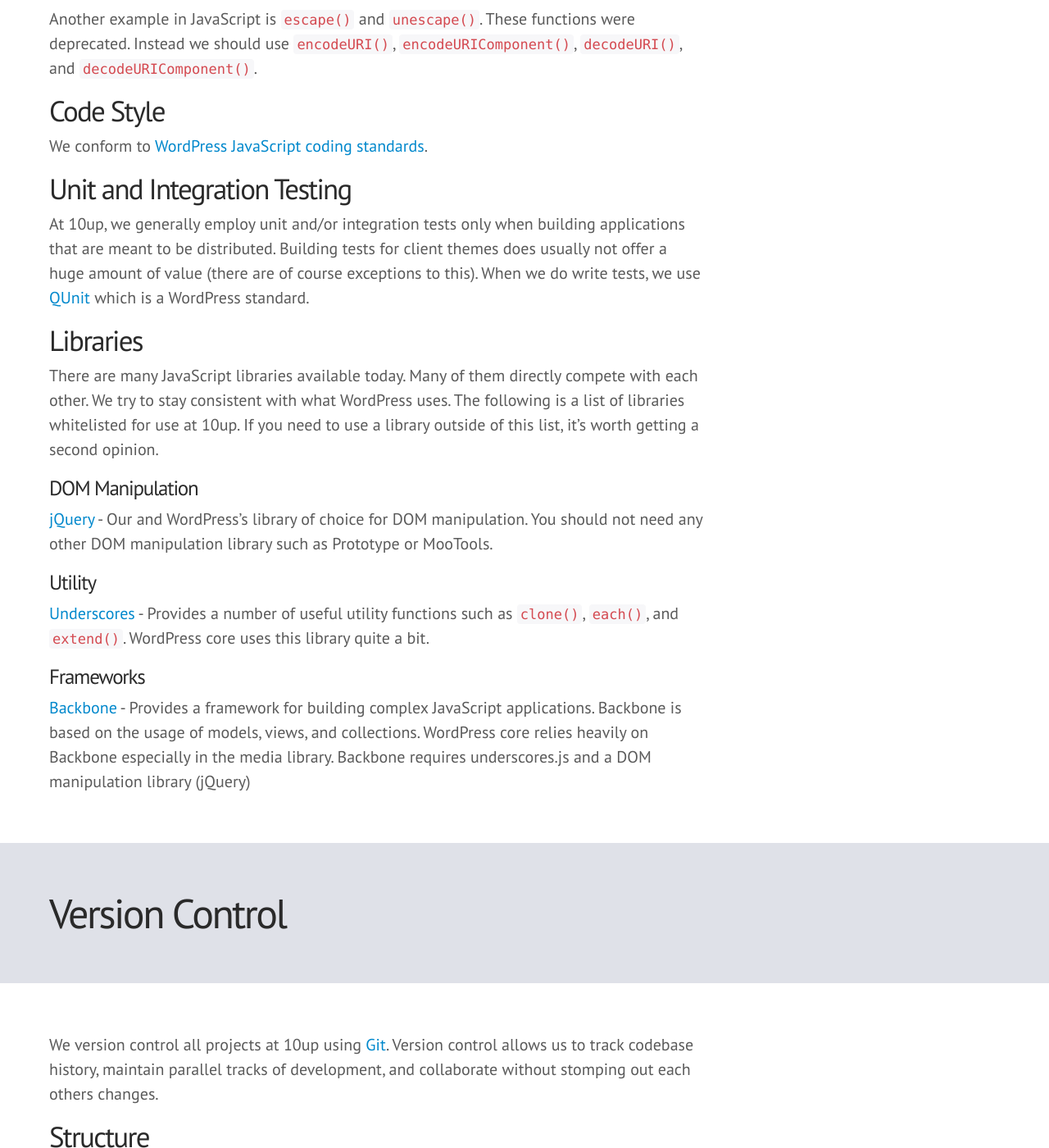
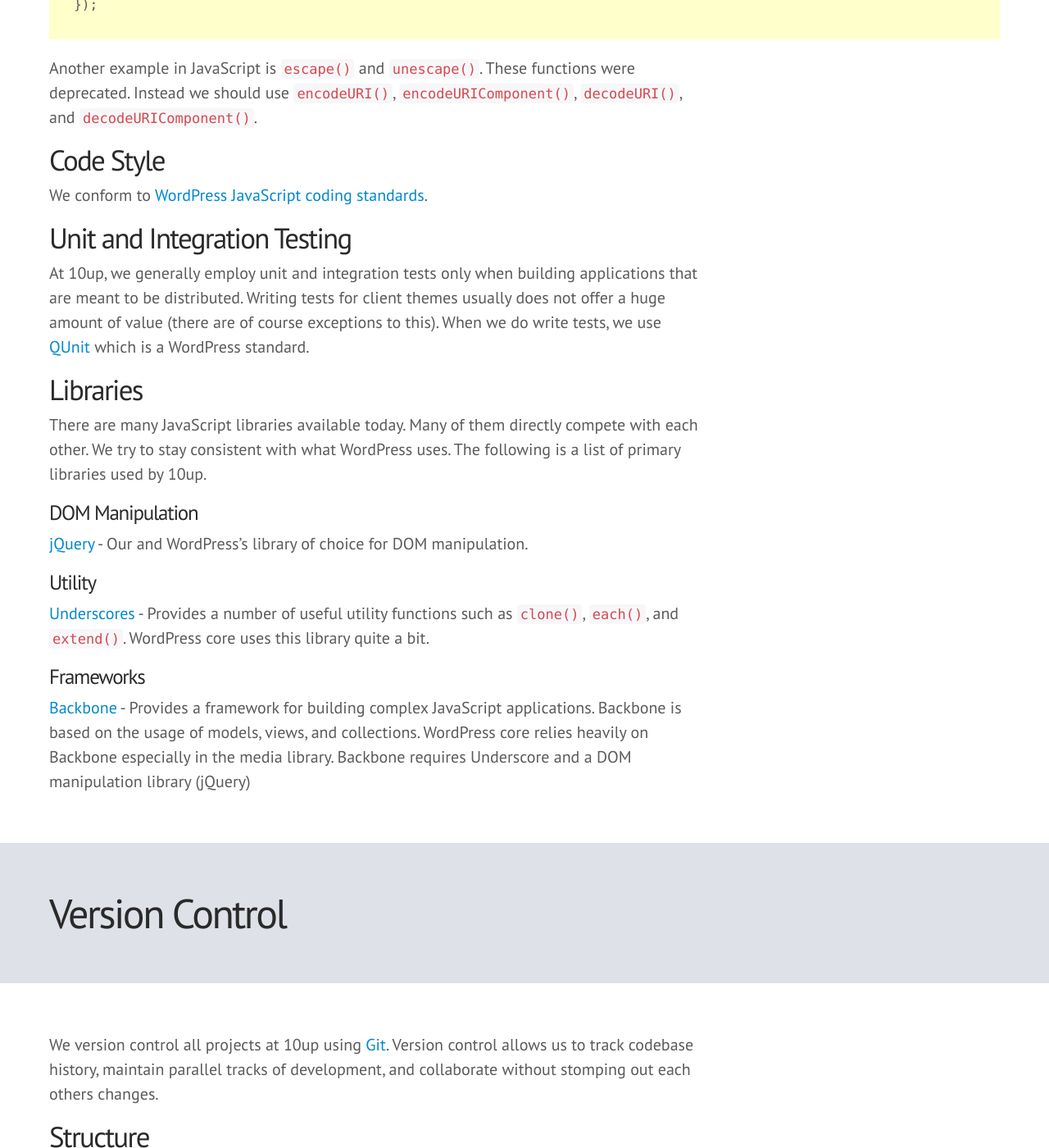
Before and after one commit to 10up/Engineering-Best-Practices, a Jekyll site: the page built from index.html, in a window 1280 px wide and 1400 px high, scrolled down 26900 px. Shown: the whole window at 82% size. Built offline with Jekyll 4.4.1, drawn with Linux system fonts in a browser that asks for light colours; some web fonts are replaced; Markdown is read by kramdown in place of the engine named in the settings; comment, search, counter and statistics services are not loaded; some of the changed text lies outside the part shown.

Commit message:
Language cleanup

```diff
--- a/_includes/markdown/JavaScript.md
+++ b/_includes/markdown/JavaScript.md
@@ -171,15 +171,15 @@
 
 <h3 id="js-unit-testing">Unit and Integration Testing</h3>
 
-At 10up, we generally employ unit and/or integration tests only when building applications that are meant to be distributed. Building tests for client themes does usually not offer a huge amount of value (there are of course exceptions to this). When we do write tests, we use [QUnit](http://qunitjs.com) which is a WordPress standard.
+At 10up, we generally employ unit and integration tests only when building applications that are meant to be distributed. Writing tests for client themes usually does not offer a huge amount of value (there are of course exceptions to this). When we do write tests, we use [QUnit](http://qunitjs.com) which is a WordPress standard.
 
 <h3 id="js-libraries">Libraries</h3>
 
-There are many JavaScript libraries available today. Many of them directly compete with each other. We try to stay consistent with what WordPress uses. The following is a list of libraries whitelisted for use at 10up. If you need to use a library outside of this list, it's worth getting a second opinion.
+There are many JavaScript libraries available today. Many of them directly compete with each other. We try to stay consistent with what WordPress uses. The following is a list of primary libraries used by 10up.
 
 #### DOM Manipulation
 
-[jQuery](http://jquery.com/) - Our and WordPress's library of choice for DOM manipulation. You should not need any other DOM manipulation library such as Prototype or MooTools.
+[jQuery](http://jquery.com/) - Our and WordPress's library of choice for DOM manipulation.
 
 #### Utility
 
@@ -187,4 +187,4 @@
 
 #### Frameworks
 
-[Backbone](http://backbonejs.org) - Provides a framework for building complex JavaScript applications. Backbone is based on the usage of models, views, and collections. WordPress core relies heavily on Backbone especially in the media library. Backbone requires underscores.js and a DOM manipulation library (jQuery)
+[Backbone](http://backbonejs.org) - Provides a framework for building complex JavaScript applications. Backbone is based on the usage of models, views, and collections. WordPress core relies heavily on Backbone especially in the media library. Backbone requires Underscore and a DOM manipulation library (jQuery)
```
Also changed, not shown: other parts of _includes/markdown/JavaScript.md (+5 -5 lines).
